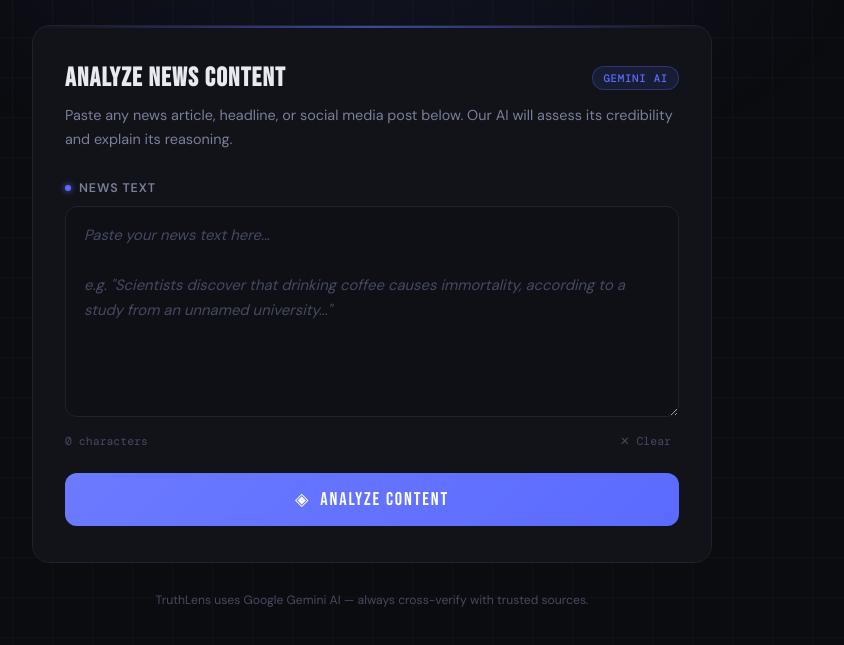
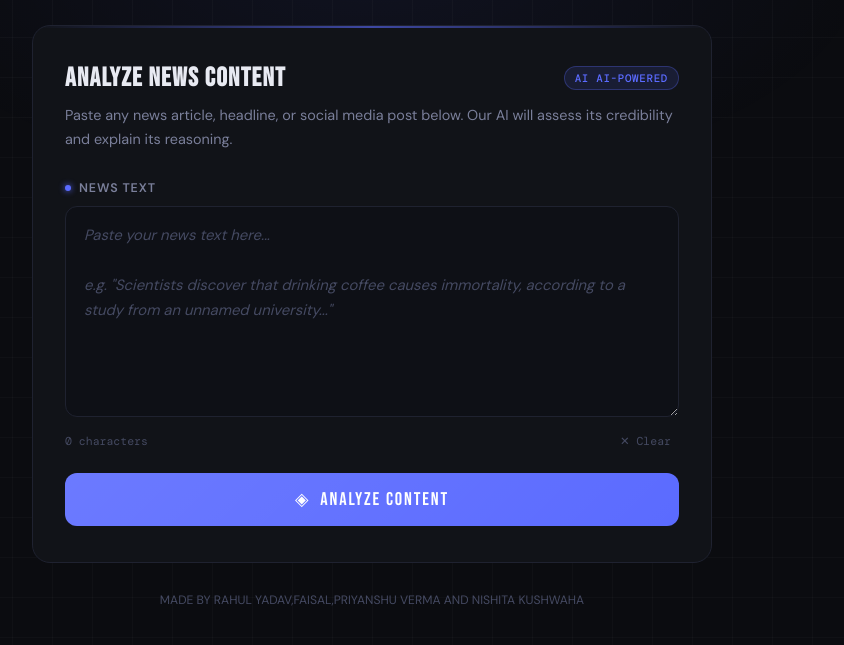
Before and after one commit to rahulyadav7800/Fake-news-detector, a website: page public/index.html in a window 1280 px wide. Shown: the part 123-768 px from the top of the page, without its empty margins (268-1112 px from the left). Drawn offline with nearby package versions, Linux system fonts and the light colour scheme.

Commit message:
updated HTML UI

```diff
--- a/public/index.html
+++ b/public/index.html
@@ -31,7 +31,7 @@
 
       <div class="card-header">
         <h1 class="card-title">Analyze News Content</h1>
-        <span class="badge badge-ai">Gemini AI</span>
+        <span class="badge badge-ai">AI AI-Powered</span>
       </div>
 
       <p class="card-desc">
@@ -135,7 +135,7 @@
 
     <!-- Footer -->
     <footer class="footer">
-      <p>TruthLens uses Google Gemini AI — always cross-verify with trusted sources.</p>
+      <p>MADE BY RAHUL YADAV,FAISAL,PRIYANSHU VERMA AND NISHITA KUSHWAHA</p>
     </footer>
 
   </div>
```
